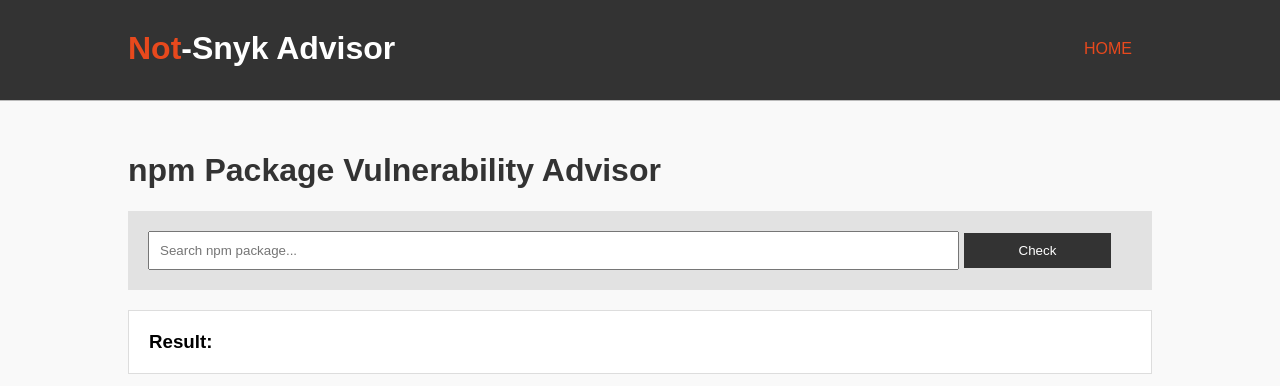
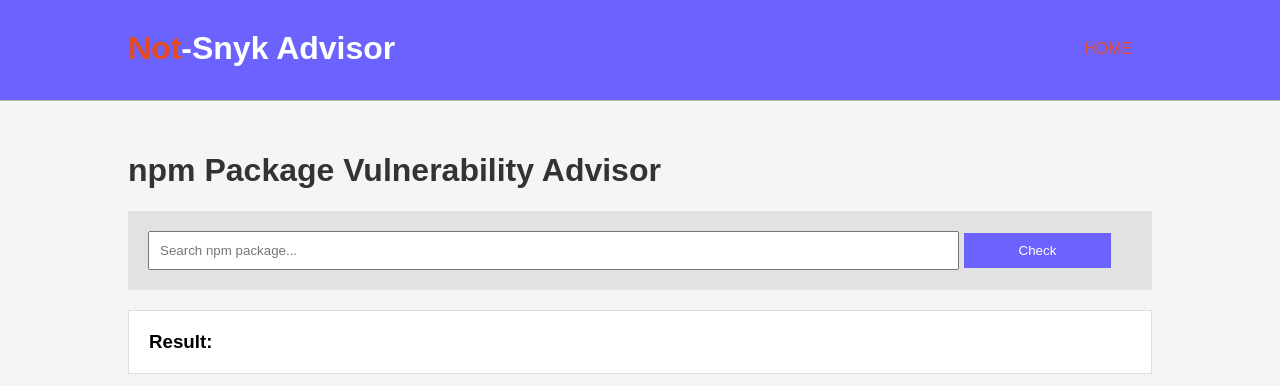
Before and after one commit to thinkmassive/Not-Snyk, a plain HTML site: page index.html in a window 1280 px wide. Drawn offline with Linux system fonts and the light colour scheme.

Commit message:
Update index.html

```diff
--- a/index.html
+++ b/index.html
@@ -9,7 +9,7 @@
         font-family: Arial, sans-serif;
         margin: 0;
         padding: 0;
-        background-color: #f9f9f9;
+        background-color: #f4f5f7;
     }
     .container {
         width: 80%;
@@ -17,7 +17,7 @@
         overflow: hidden;
     }
     header {
-        background: #333;
+        background: #6c63ff;
         color: white;
         padding-top: 30px;
         min-height: 70px;
@@ -75,7 +75,7 @@
     .search-bar button {
         width: 15%;
         padding: 10px;
-        background: #333;
+        background: #6c63ff;
         border: none;
         color: #fff;
     }
```
